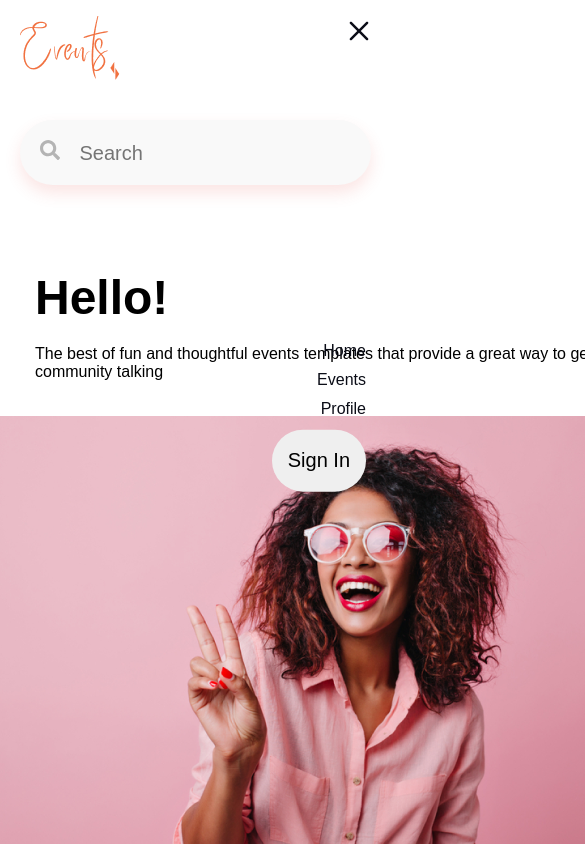
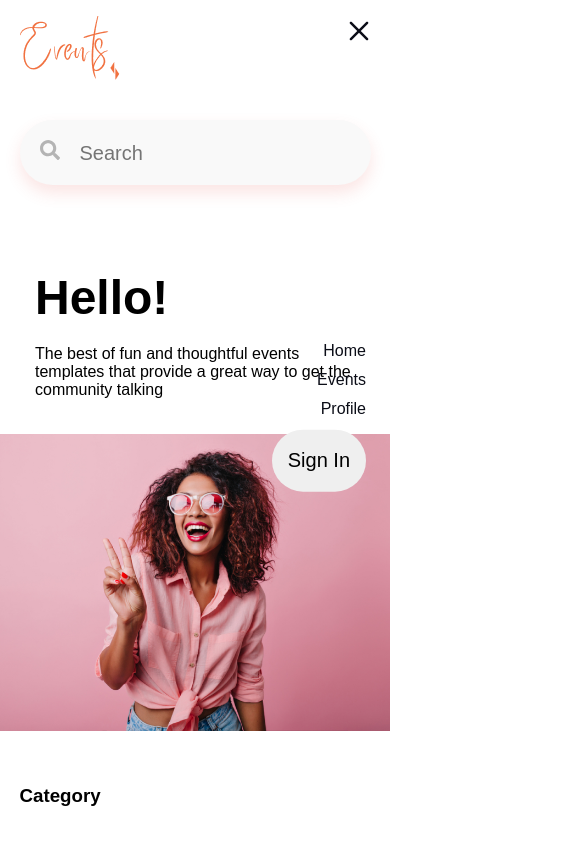
Before and after one commit to Kingscliq/Events, a React (Create React App) app: page /browse-events in a window 390 px wide. Both pictures are taken after a click on the icon 355 px from the left and 31 px from the top of the page. Shown: the top 844 px of the page, 585 px wide, since content can reach past the window. Built offline with nearby package versions, Linux system fonts and the light colour scheme; a web font is replaced by a local one.

Commit message:
minor tweak to the browseEvents page

```diff
--- a/src/components/applink/index.js
+++ b/src/components/applink/index.js
@@ -13,9 +13,9 @@ const MenuLink = ({ children, to, exact }) => {
     alignItems: "center",
     fontSize: "16px",
     marginBotton: "10px",
-    transition: "all 1s ease-in-out",
+    transition: "color 2s ease-in-out",
     borderBottom:
-      match === "active" || hover ? "1px solid var(--primary)" : "none",
+      match === "active" || hover ? "2px solid var(--primary)" : "none",
   };
 
   return (
--- a/src/pages/app/browse-events/browse-events.css
+++ b/src/pages/app/browse-events/browse-events.css
@@ -10,11 +10,20 @@
   flex-direction: column;
   padding: 35px;
   gap: 20px;
+  margin-left: 30px;
 }
 
 .browse-hero-desc h2 {
   font-size: 48px;
   font-weight: 600;
+}
+
+.browse-hero-img {
+  width: auto;
+}
+
+.browse-hero-img img {
+  width: 100%;
 }
 
 .events-list {
@@ -91,4 +100,12 @@
     grid-template-columns: 1fr;
     margin-bottom: 50px;
   }
+  .browse-hero-desc {
+    margin: auto;
+    /* width: 500px; */
+    max-width: 100%;
+  }
+  .browse-hero-img {
+    max-width: 100%;
+  }
 }
--- a/src/widgets/nav-bar/index.jsx
+++ b/src/widgets/nav-bar/index.jsx
@@ -68,7 +68,7 @@ const NavBar = ({
                   </MenuLink>
                 </li>
                 <li>
-                  <MenuLink to={buttonLink}>{button}</MenuLink>
+                  <Link to={buttonLink}>{button}</Link>
                 </li>
               </ul>
 
@@ -98,7 +98,7 @@ const NavBar = ({
               </MenuLink>
             </li>
             <li>
-              <MenuLink to={buttonLink}>{button}</MenuLink>
+              <Link to={buttonLink}>{button}</Link>
             </li>
           </ul>
         </nav>
--- a/src/widgets/nav-bar/nav-bar.css
+++ b/src/widgets/nav-bar/nav-bar.css
@@ -35,10 +35,10 @@
   border-bottom: none;
   transition: all 0.5s ease-in-out;
 }
-.nav-bar .container .desktop-menu li:hover,
+/* .nav-bar .container .desktop-menu li:hover,
 .nav-bar-items .nav-bar-menu-list li:hover {
   border-bottom: 2px solid var(--primary);
-}
+} */
 
 .nav-bar-items .nav-bar-menu-list li span,
 .nav-bar .container .desktop-menu span {
```
